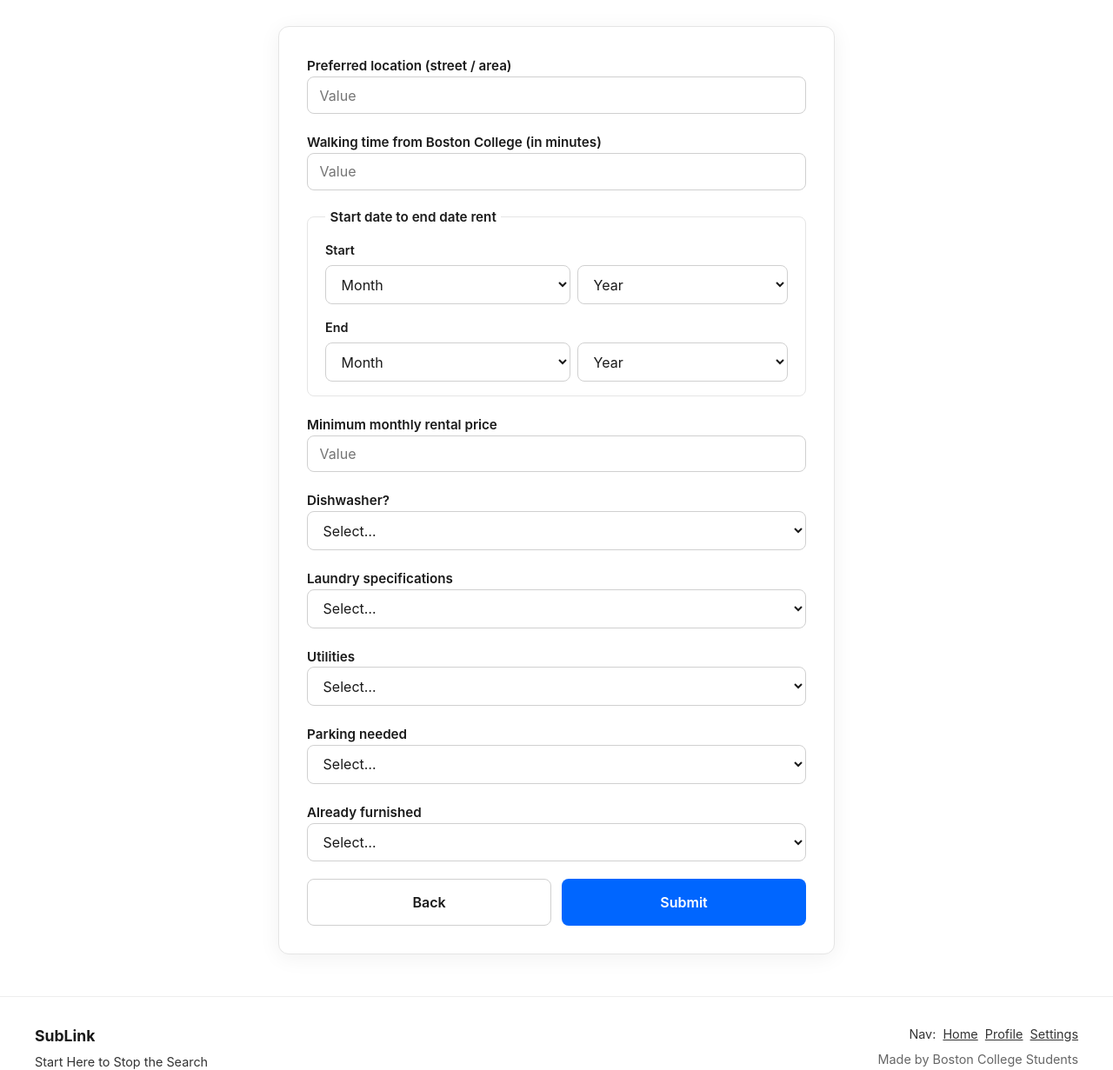
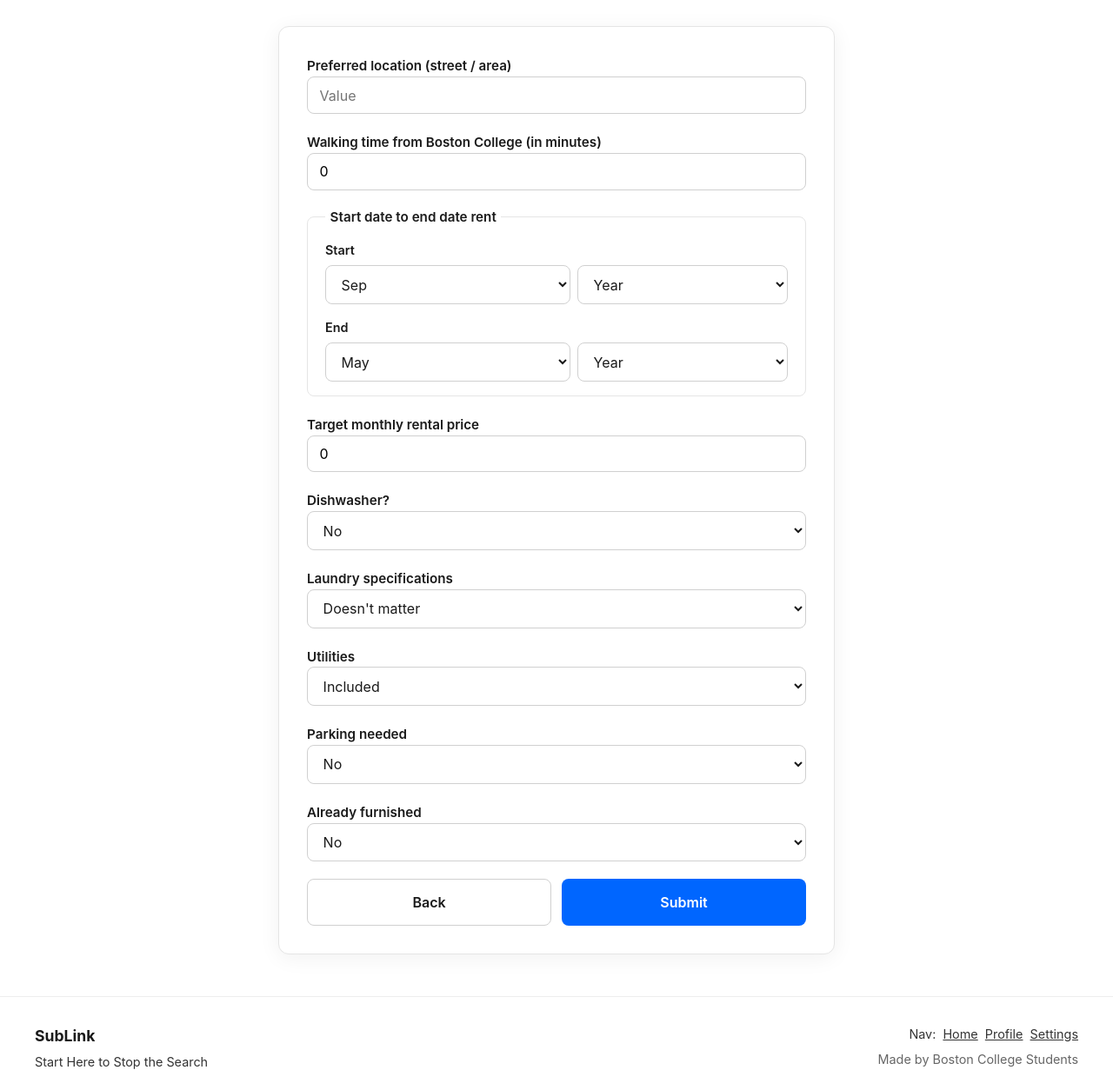
Before and after one commit to CSCI3356-Spring2026/SWE-Dream-Team, a Django app: template django/forms/templates/forms/housing_preferences.html in a window 1280 px wide. Shown: the part 290-1521 px from the top of the page at 87% size. Run offline with Django 5.2, Linux system fonts and the light colour scheme; tables that the repository leaves empty hold one stand-in row (values such as "Sample post"); the template is opened without the code that fills it: values that come from a table or form of the project are taken from there, most other values are stand-ins (such as "Sample title", 1, 10 or a date in 2020); some libraries are stand-ins or nearby versions.

Commit message:
Housing preferences html interpolating form.py labels and data

```diff
--- a/django/forms/templates/forms/housing_preferences.html
+++ b/django/forms/templates/forms/housing_preferences.html
@@ -21,14 +21,24 @@
     <form class="forms-card forms-card--wide" method="post" action="{% url 'forms-student-housing-preferences' %}">
         {% csrf_token %}
 
+        {% if form.non_field_errors %}
+            <div class="forms-card__error">{{ form.non_field_errors }}</div>
+        {% endif %}
+
         <div class="forms-card__field">
-            <label class="forms-card__label" for="id_preferred_location">Preferred location (street / area)</label>
-            <input class="forms-card__input" type="text" name="preferred_location" id="id_preferred_location" placeholder="Value" autocomplete="street-address" required>
+            <label class="forms-card__label" for="{{ form.preferred_location.id_for_label }}">{{ form.preferred_location.label }}</label>
+            {{ form.preferred_location }}
+            {% if form.preferred_location.errors %}
+                <div class="forms-card__error">{{ form.preferred_location.errors }}</div>
+            {% endif %}
         </div>
 
         <div class="forms-card__field">
-            <label class="forms-card__label" for="id_walking_time">Walking time from Boston College (in minutes)</label>
-            <input class="forms-card__input" type="number" name="walking_time_minutes" id="id_walking_time" placeholder="Value" min="0" step="1" inputmode="numeric" required>
+            <label class="forms-card__label" for="{{ form.walking_time_minutes.id_for_label }}">{{ form.walking_time_minutes.label }}</label>
+            {{ form.walking_time_minutes }}
+            {% if form.walking_time_minutes.errors %}
+                <div class="forms-card__error">{{ form.walking_time_minutes.errors }}</div>
+            {% endif %}
         </div>
 
         <fieldset class="forms-card__fieldset forms-card__fieldset--rent">
@@ -37,111 +47,80 @@
             <div class="housing-rent__group">
                 <span class="housing-rent__label" id="rent-start-label">Start</span>
                 <div class="housing-rent__selects" role="group" aria-labelledby="rent-start-label">
-                    <label class="visually-hidden" for="id_rent_start_month">Start month</label>
-                    <select class="forms-card__select housing-rent__month" name="rent_start_month" id="id_rent_start_month" required>
-                        <option value="" disabled selected>Month</option>
-                        <option value="01">Jan</option>
-                        <option value="02">Feb</option>
-                        <option value="03">Mar</option>
-                        <option value="04">Apr</option>
-                        <option value="05">May</option>
-                        <option value="06">Jun</option>
-                        <option value="07">Jul</option>
-                        <option value="08">Aug</option>
-                        <option value="09">Sep</option>
-                        <option value="10">Oct</option>
-                        <option value="11">Nov</option>
-                        <option value="12">Dec</option>
-                    </select>
-                    <label class="visually-hidden" for="id_rent_start_year">Start year</label>
-                    <select class="forms-card__select housing-rent__year" name="rent_start_year" id="id_rent_start_year" required>
-                        <option value="" disabled selected>Year</option>
-                        {% for y in rent_years %}
-                        <option value="{{ y }}">{{ y }}</option>
-                        {% endfor %}
-                    </select>
+                    <label class="visually-hidden" for="{{ form.rent_start_month.id_for_label }}">Start month</label>
+                    {{ form.rent_start_month }}
+                    <label class="visually-hidden" for="{{ form.rent_start_year.id_for_label }}">Start year</label>
+                    {{ form.rent_start_year }}
                 </div>
+                {% if form.rent_start_month.errors or form.rent_start_year.errors %}
+                    <div class="forms-card__error">
+                        {{ form.rent_start_month.errors }}{{ form.rent_start_year.errors }}
+                    </div>
+                {% endif %}
             </div>
 
             <div class="housing-rent__group">
                 <span class="housing-rent__label" id="rent-end-label">End</span>
                 <div class="housing-rent__selects" role="group" aria-labelledby="rent-end-label">
-                    <label class="visually-hidden" for="id_rent_end_month">End month</label>
-                    <select class="forms-card__select housing-rent__month" name="rent_end_month" id="id_rent_end_month" required>
-                        <option value="" disabled selected>Month</option>
-                        <option value="01">Jan</option>
-                        <option value="02">Feb</option>
-                        <option value="03">Mar</option>
-                        <option value="04">Apr</option>
-                        <option value="05">May</option>
-                        <option value="06">Jun</option>
-                        <option value="07">Jul</option>
-                        <option value="08">Aug</option>
-                        <option value="09">Sep</option>
-                        <option value="10">Oct</option>
-                        <option value="11">Nov</option>
-                        <option value="12">Dec</option>
-                    </select>
-                    <label class="visually-hidden" for="id_rent_end_year">End year</label>
-                    <select class="forms-card__select housing-rent__year" name="rent_end_year" id="id_rent_end_year" required>
-                        <option value="" disabled selected>Year</option>
-                        {% for y in rent_years %}
-                        <option value="{{ y }}">{{ y }}</option>
-                        {% endfor %}
-                    </select>
+                    <label class="visually-hidden" for="{{ form.rent_end_month.id_for_label }}">End month</label>
+                    {{ form.rent_end_month }}
+                    <label class="visually-hidden" for="{{ form.rent_end_year.id_for_label }}">End year</label>
+                    {{ form.rent_end_year }}
                 </div>
+                {% if form.rent_end_month.errors or form.rent_end_year.errors %}
+                    <div class="forms-card__error">
+                        {{ form.rent_end_month.errors }}{{ form.rent_end_year.errors }}
+                    </div>
+                {% endif %}
             </div>
         </fieldset>
 
         <div class="forms-card__field">
-            <label class="forms-card__label" for="id_min_monthly_rent">Minimum monthly rental price</label>
-            <input class="forms-card__input" type="number" name="min_monthly_rent" id="id_min_monthly_rent" placeholder="Value" min="0" step="1" inputmode="numeric">
+            <label class="forms-card__label" for="{{ form.min_monthly_rent.id_for_label }}">{{ form.min_monthly_rent.label }}</label>
+            {{ form.min_monthly_rent }}
+            {% if form.min_monthly_rent.errors %}
+                <div class="forms-card__error">{{ form.min_monthly_rent.errors }}</div>
+            {% endif %}
         </div>
 
         <div class="forms-card__field">
-            <label class="forms-card__label" for="id_dishwasher">Dishwasher?</label>
-            <select class="forms-card__select" name="dishwasher" id="id_dishwasher" required>
-                <option value="" disabled selected>Select…</option>
-                <option value="yes">Yes</option>
-                <option value="no">No</option>
-            </select>
+            <label class="forms-card__label" for="{{ form.dishwasher.id_for_label }}">{{ form.dishwasher.label }}</label>
+            {{ form.dishwasher }}
+            {% if form.dishwasher.errors %}
+                <div class="forms-card__error">{{ form.dishwasher.errors }}</div>
+            {% endif %}
         </div>
 
         <div class="forms-card__field">
-            <label class="forms-card__label" for="id_laundry">Laundry specifications</label>
-            <select class="forms-card__select" name="laundry" id="id_laundry" required>
-                <option value="" disabled selected>Select…</option>
-                <option value="in_unit">In unit</option>
-                <option value="in_building">In building</option>
-                <option value="doesnt_matter">Doesn't matter</option>
-            </select>
+            <label class="forms-card__label" for="{{ form.laundry.id_for_label }}">{{ form.laundry.label }}</label>
+            {{ form.laundry }}
+            {% if form.laundry.errors %}
+                <div class="forms-card__error">{{ form.laundry.errors }}</div>
+            {% endif %}
         </div>
 
         <div class="forms-card__field">
-            <label class="forms-card__label" for="id_utilities">Utilities</label>
-            <select class="forms-card__select" name="utilities" id="id_utilities" required>
-                <option value="" disabled selected>Select…</option>
-                <option value="included">Included</option>
-                <option value="not_included">Not included</option>
-            </select>
+            <label class="forms-card__label" for="{{ form.utilities.id_for_label }}">{{ form.utilities.label }}</label>
+            {{ form.utilities }}
+            {% if form.utilities.errors %}
+                <div class="forms-card__error">{{ form.utilities.errors }}</div>
+            {% endif %}
         </div>
 
         <div class="forms-card__field">
-            <label class="forms-card__label" for="id_parking">Parking needed</label>
-            <select class="forms-card__select" name="parking_needed" id="id_parking" required>
-                <option value="" disabled selected>Select…</option>
-                <option value="yes">Yes</option>
-                <option value="no">No</option>
-            </select>
+            <label class="forms-card__label" for="{{ form.parking_needed.id_for_label }}">{{ form.parking_needed.label }}</label>
+            {{ form.parking_needed }}
+            {% if form.parking_needed.errors %}
+                <div class="forms-card__error">{{ form.parking_needed.errors }}</div>
+            {% endif %}
         </div>
 
         <div class="forms-card__field">
-            <label class="forms-card__label" for="id_furnished">Already furnished</label>
-            <select class="forms-card__select" name="already_furnished" id="id_furnished" required>
-                <option value="" disabled selected>Select…</option>
-                <option value="yes">Yes</option>
-                <option value="no">No</option>
-            </select>
+            <label class="forms-card__label" for="{{ form.already_furnished.id_for_label }}">{{ form.already_furnished.label }}</label>
+            {{ form.already_furnished }}
+            {% if form.already_furnished.errors %}
+                <div class="forms-card__error">{{ form.already_furnished.errors }}</div>
+            {% endif %}
         </div>
 
         <div class="forms-card__actions">
```
